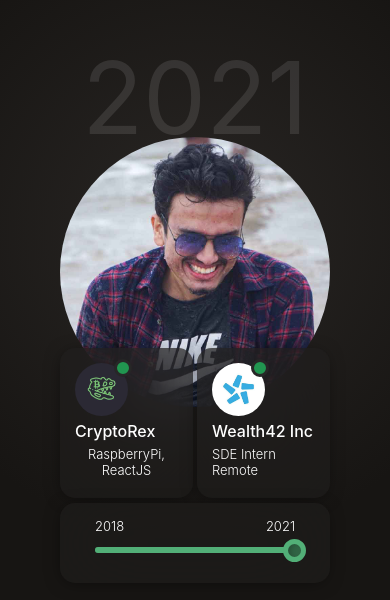
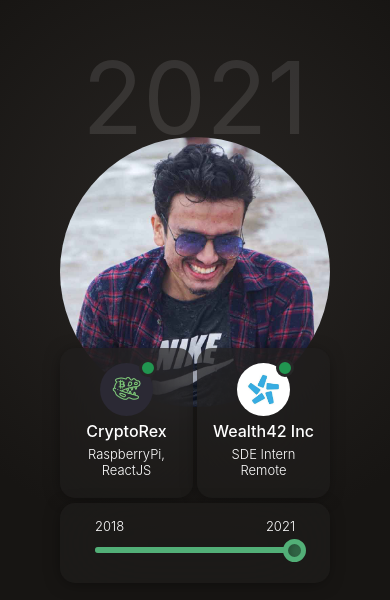
Before and after one commit to pranshu2610/portfolio, a React (Create React App) app: page / in a window 390 px wide. Shown: the part 150-750 px from the top of the page. Built offline with nearby package versions, Linux system fonts and the light colour scheme.

Commit message:
minor css

```diff
--- a/src/components/visual-profile/visual-profile.scss
+++ b/src/components/visual-profile/visual-profile.scss
@@ -65,6 +65,7 @@
       cursor: pointer;
       @media only screen and (max-width: 768px) {
         /* For mobile phones: */
+        align-items: center;
         height: 120px;
         width: 103px;
 
@@ -78,8 +79,7 @@
         @media only screen and (max-width: 768px) {
           /* For mobile phones: */
           flex-direction: column;
-          justify-content: flex-start;
-          align-items: flex-start;
+          align-items: center;
           height: 120px;
           width: 103px;
         }
@@ -99,6 +99,7 @@
         margin-left: 20px;
         @media only screen and (max-width: 768px) {
           /* For mobile phones: */
+          align-items: center;
           margin-left: 0px;
         }
       }
```
